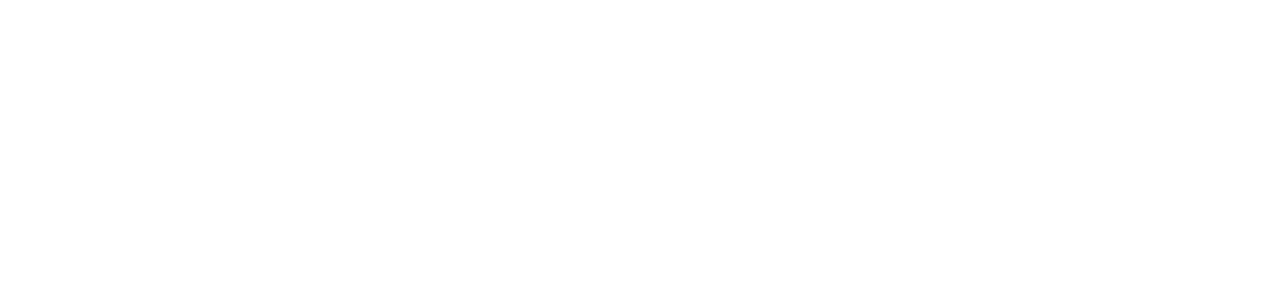
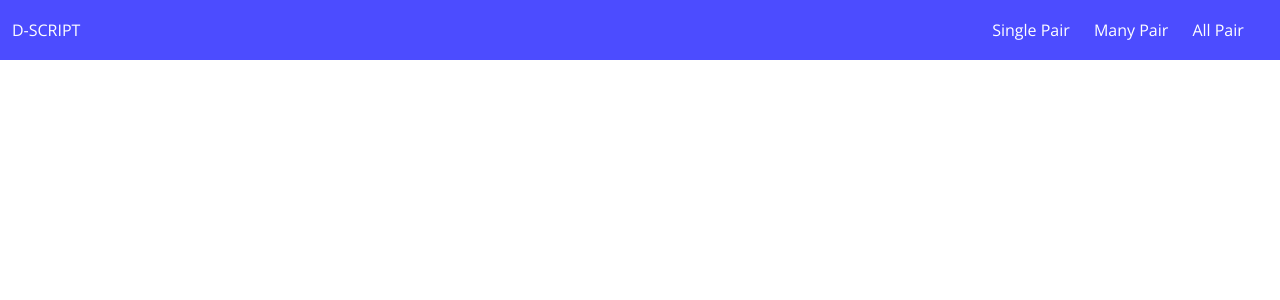
Before and after one commit to samsledje/D-SCRIPT, a React (Create React App) app in the folder web-server/frontend/: page /all-pair in a window 1280 px wide. Shown: the top 300 px of the page. Built offline with nearby package versions, Linux system fonts and the light colour scheme.

Commit message:
Added all pair to router and nav bar

```diff
--- a/web-server/frontend/src/App.js
+++ b/web-server/frontend/src/App.js
@@ -4,6 +4,7 @@ import {BrowserRouter as Router, Route } from 'react-router-dom';
 import Home from './components/pages/Home';
 import SinglePairPredict from './components/pages/SinglePairPredict';
 import ManyPairPredict from './components/pages/ManyPairPredict';
+import AllPairPredict from './components/pages/AllPairPredict';
 import './styles.css';
 
 function App() {
@@ -13,6 +14,7 @@ function App() {
         <Route path='/' exact component={Home}/>
         <Route path='/single-pair' exact component={SinglePairPredict}/>
         <Route path='/many-pair' exact component={ManyPairPredict}/>
+        <Route path='/all-pair' exact component={AllPairPredict}/>
       </div>
     </Router>
   );
--- a/web-server/frontend/src/components/modules/NavBar.js
+++ b/web-server/frontend/src/components/modules/NavBar.js
@@ -15,6 +15,9 @@ export default function NavBar() {
                 <li>
                     <Link to='/many-pair'>Many Pair</Link>
                 </li>
+                <li>
+                    <Link to='/all-pair'>All Pair</Link>
+                </li>
             </ul>
         </div>
     )
--- a/web-server/frontend/src/components/pages/AllPairPredict.js
+++ b/web-server/frontend/src/components/pages/AllPairPredict.js
@@ -1,9 +1,11 @@
 import React from 'react'
+
+import NavBar from '../modules/NavBar'
 
 export default function AllPairPredict() {
     return (
-        <div AllPairPredict-Container>
-
+        <div className="AllPairPredict-Container">
+            <NavBar></NavBar>
         </div>
     )
 }
```
